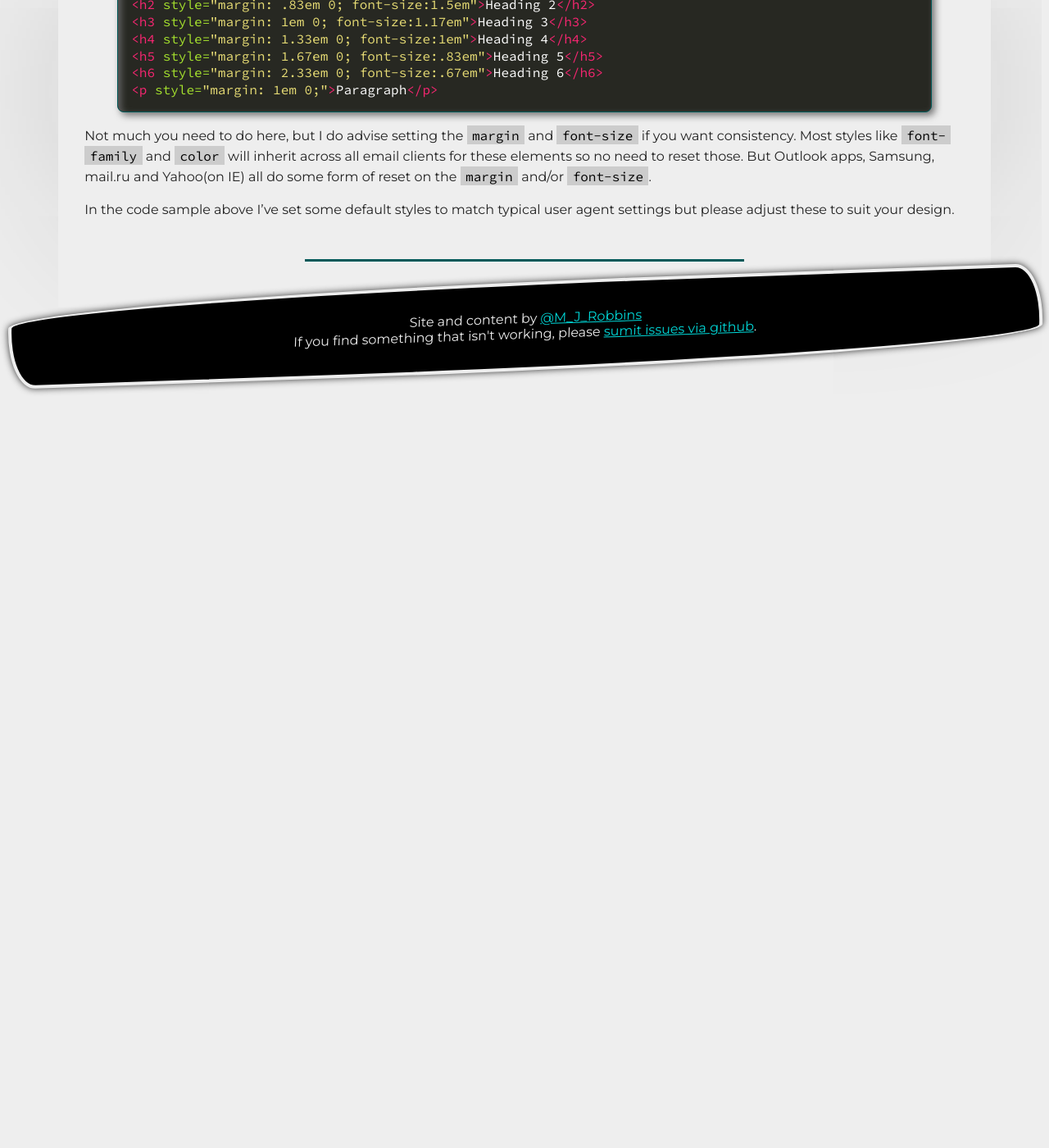
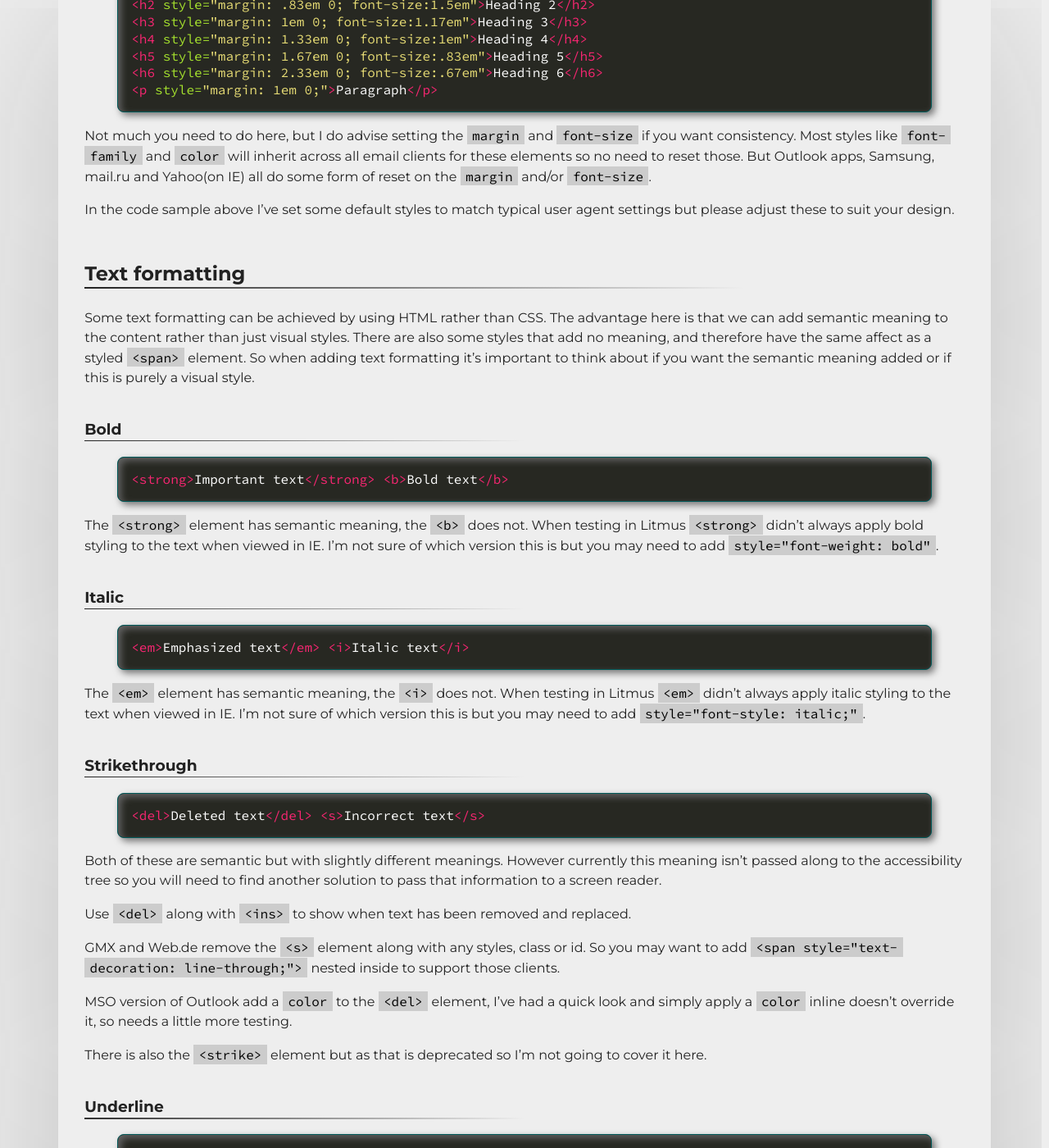
Before and after one commit to M-J-Robbins/good-email-code, a Jekyll site: the page built from email-code/text.md, in a window 1280 px wide and 1400 px high, scrolled down 499 px. Shown: the whole window at 82% size. Built offline with Jekyll 4.4.1, drawn with Linux system fonts in a browser that asks for light colours; our own code applies the rules of GitHub Pages for plain Markdown files; a script that is not in the unit is left out; before the commit the page ends 992 px from its top, so only the background shows below that; some of the changed text lies outside the part shown.

Commit message:
Update text.md

```diff
--- a/email-code/text.md
+++ b/email-code/text.md
@@ -1,5 +1,4 @@
 # Text
-
 There are a large number of elements in HTML that can be used for text, I'm going to talk about some of the basics.
 
 ## Headings and Paragraphs
@@ -18,6 +17,62 @@ Not much you need to do here, but I do advise setting the `margin` and `font-siz
 In the code sample above I've set some default styles to match typical user agent settings but please adjust these to suit your design.
 
 
+## Text formatting
+Some text formatting can be achieved by using HTML rather than CSS.  The advantage here is that we can add semantic meaning to the content rather than just visual styles.  There are also some styles that add no meaning, and therefore have the same affect as a styled `<span>` element.  So when adding text formatting it's important to think about if you want the semantic meaning added or if this is purely a visual style.
+
+### Bold
+{% highlight html %}
+<strong>Important text</strong> <b>Bold text</b>
+{% endhighlight %}
+The `<strong>` element has semantic meaning, the `<b>` does not.  When testing in Litmus `<strong>` didn't always apply bold styling to the text when viewed in IE.  I'm not sure of which version this is but you may need to add `style="font-weight: bold"`.
+
+### Italic
+{% highlight html %}
+<em>Emphasized text</em> <i>Italic text</i>
+{% endhighlight %}
+The `<em>` element has semantic meaning, the `<i>` does not.  When testing in Litmus `<em>` didn't always apply italic styling to the text when viewed in IE.  I'm not sure of which version this is but you may need to add `style="font-style: italic;"`.
+
+### Strikethrough
+{% highlight html %}
+<del>Deleted text</del> <s>Incorrect text</s>
+{% endhighlight %}
+Both of these are semantic but with slightly different meanings.  However currently this meaning isn't passed along to the accessibility tree so you will need to find another solution to pass that information to a screen reader.
+
+Use `<del>` along with `<ins>` to show when text has been removed and replaced.
+
+GMX and Web.de remove the `<s>` element along with any styles, class or id. So you may want to add `<span style="text-decoration: line-through;">` nested inside to support those clients.
+
+MSO version of Outlook add a `color` to the `<del>` element, I've had a quick look and simply apply a `color` inline doesn't override it, so needs a little more testing.
+
+There is also the `<strike>` element but as that is deprecated so I'm not going to cover it here.
+
+### Underline
+{% highlight html %}
+<ins>Inserted text</ins> <u>Stylistically different text</u>
+{% endhighlight %}
+Both of these are semantic but with slightly different meanings.  However currently this meaning isn't passed along to the accessibility tree so you will need to find another solution to pass that information to a screen reader.
+
+Use `<ins>` along with `<del>` to show when text has been removed and replaced.
+
+Yahoo and AOL remove the `<ins>` element along with any styles, class or id. So you may want to add `<span style="text-decoration: underline;">` nested inside to support those clients.
+
+MSO version of Outlook add a `color` to the `<ins>` element, I've had a quick look and simply apply a `color` inline doesn't override it, so needs a little more testing.
+
+Be carful when underlining text as this is often a visual queue for a hyperlink and may lead confuse the reader.
+
+### Offset
+{% highlight html %}
+<sub>Subscript text</sub> <sup>Superscript text</sup>
+{% endhighlight %}
+These are purely typographic and pass no semantic meaning.
+
+### Small
+{% highlight html %}
+<small>Small text</small>
+{% endhighlight %}
+This is purely typographic and passes no semantic meaning. It renders the text 1 font-size smaller than the current setting.
+
+
 
 
 <div style="display:none">
```
Also changed, not shown: other parts of email-code/text.md (+0 -15 lines).
